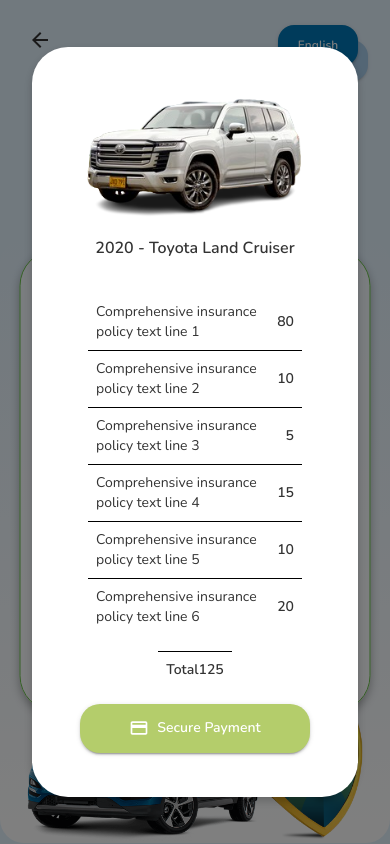
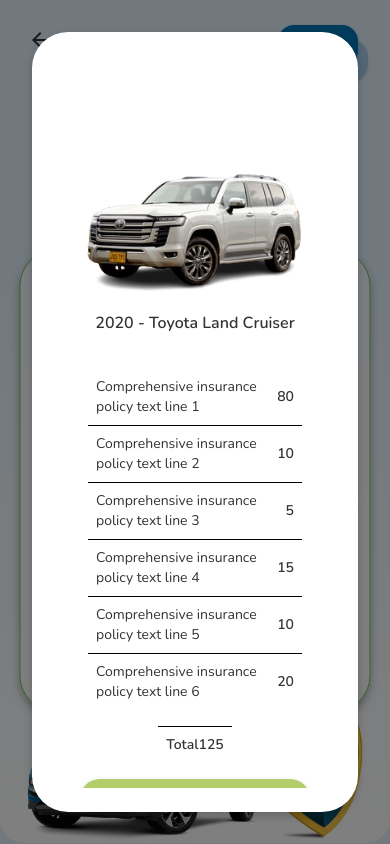
Before and after one commit to wasimakram516/takaful-oman, a Next.js app: page /motor-takaful in a window 390 px wide. Both pictures are taken after a click on the button "Proceed". Built offline with nearby package versions, Linux system fonts and the light colour scheme.

Commit message:
fix modal on small screens

```diff
--- a/src/app/motor-takaful/page.js
+++ b/src/app/motor-takaful/page.js
@@ -277,7 +277,7 @@
             overflow: "auto",
           }}
         >
-          <Box sx={{ mt: { lg: "150px" } }}>
+          <Box sx={{ mt: "150px" }}>
             {/* Car Image */}
             <Box
               sx={{ display: "flex", justifyContent: "center", width: "100%" }}
```
